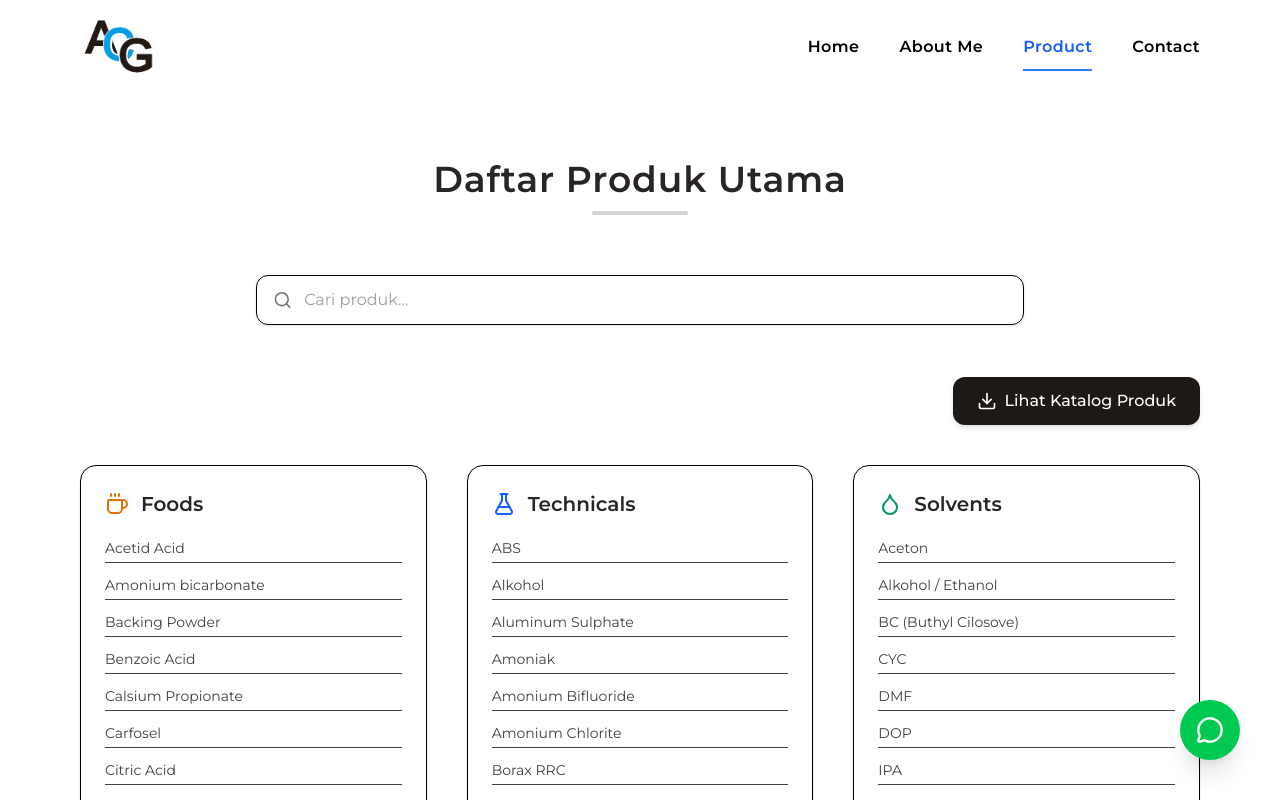
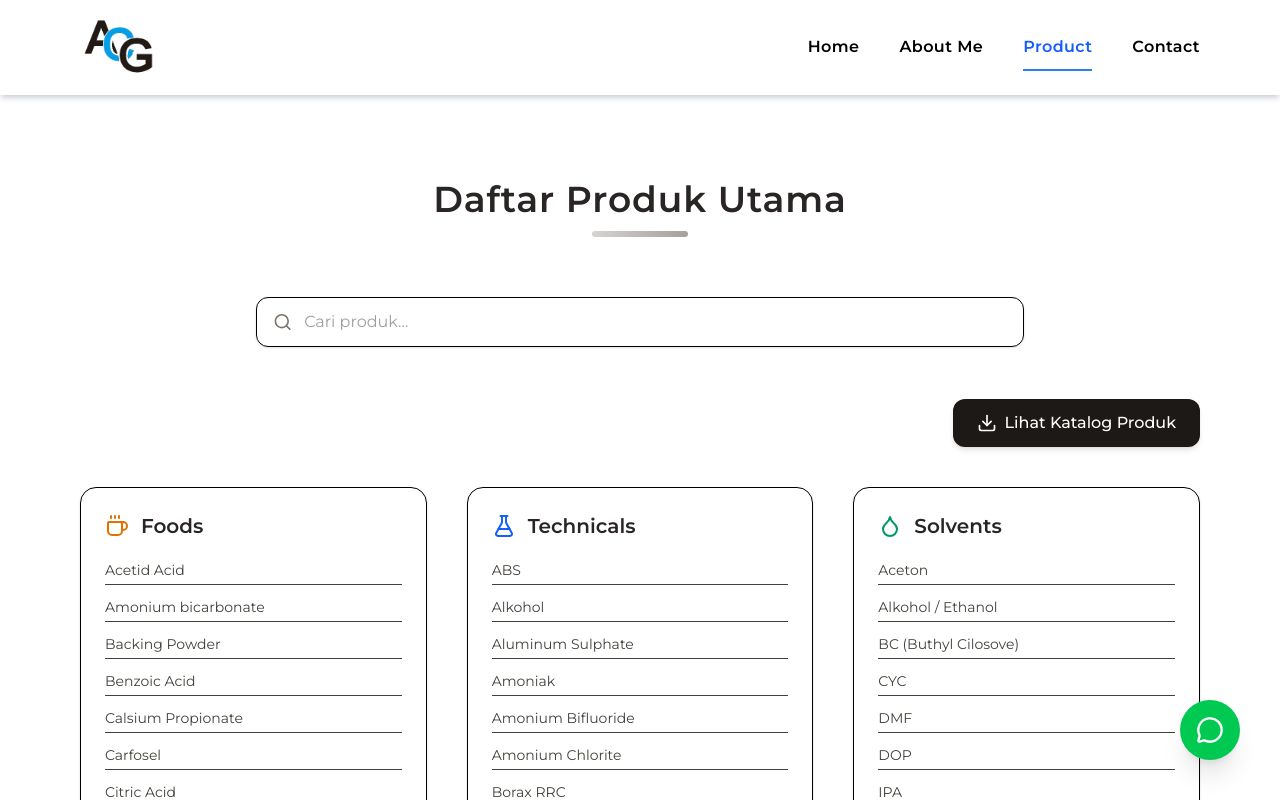
Before and after one commit to Ntisrangga142/cv-azka-gemilang-cahaya, a React (Vite) app: page /product in a window 1280 px wide. Shown: the top 800 px of the page. Built offline with nearby package versions, Linux system fonts and the light colour scheme.

Commit message:
refactor: Update styling and structure across multiple components for improved layout and design

```diff
--- a/src/components/GoogleMaps.jsx
+++ b/src/components/GoogleMaps.jsx
@@ -1,5 +1,6 @@
 export default function GoogleMaps() {
   return (
+    <>
     <div className="w-full h-125 rounded-xl overflow-hidden shadow-lg">
       <iframe
         src="https://www.google.com/maps/embed?pb=!1m18!1m12!1m3!1d3966.071459915818!2d106.51649597586857!3d-6.254315861237245!2m3!1f0!2f0!3f0!3m2!1i1024!2i768!4f13.1!3m3!1m2!1s0x2e4207002afc6847%3A0x69cc73b8428b0a4!2sCV%20AZKA%20CAHAYA%20GEMILANG!5e0!3m2!1sid!2sid!4v1763278676296!5m2!1sid!2sid"
@@ -11,5 +12,10 @@ export default function GoogleMaps() {
         referrerPolicy="no-referrer-when-downgrade"
       ></iframe>
     </div>
+
+
+
+    </>
+
   );
 }
--- a/src/components/ListProduk.jsx
+++ b/src/components/ListProduk.jsx
@@ -1,8 +1,4 @@
 import { Link } from "react-router";
-
-function openGoogleDrive() {
-  window.open(import.meta.env.VITE_GOOGLE_DRIVE_URL, "_blank");
-}
 
 function ListProduk() {
   return (
--- a/src/pages/AboutUs.jsx
+++ b/src/pages/AboutUs.jsx
@@ -3,7 +3,7 @@ import heroBackground from "/hero-background.jpg";
 
 export default function AboutUs() {
   return (
-    <div className="pt-24 px-6 lg:px-20 bg-white">
+    <div className="mt-5 pt-20 px-6 lg:px-20 bg-white">
 
       {/* Section Header */}
       <div className="flex flex-col items-center text-center mb-16">
--- a/src/pages/Contact.jsx
+++ b/src/pages/Contact.jsx
@@ -18,7 +18,7 @@ function Contact() {
           <h2 className="text-2xl lg:text-3xl font-semibold tracking-wide">
             Hubungi Kami
           </h2>
-          <hr className="w-28 h-0.5 bg-stone-300 border-0" />
+          <div className="w-24 h-1.5 bg-linear-to-r from-stone-300 to-stone-400 mt-3 rounded-full" />
         </motion.div>
 
         {/* Subtext */}
--- a/src/pages/Home.jsx
+++ b/src/pages/Home.jsx
@@ -23,7 +23,7 @@ function Home() {
         whileInView="show"
         viewport={{ once: true }}
         className="flex flex-col items-center justify-center text-center gap-5
-                   px-4 md:px-10 py-20 md:py-32"
+                   px-4 md:px-10 py-20 md:py-32 "
         style={{
           backgroundImage: `url(${heroBackground})`,
           backgroundSize: "cover",
--- a/src/pages/Product.jsx
+++ b/src/pages/Product.jsx
@@ -119,13 +119,13 @@ export default function Product() {
     list.filter((item) => item.toLowerCase().includes(search.toLowerCase()));
 
   return (
-    <div className="py-16 px-6 lg:px-20 bg-white">
+    <div className="mt-5 py-16 px-6 lg:px-20 bg-white">
       {/* Title */}
       <div className="flex flex-col items-center text-center mb-12">
         <h2 className="text-3xl lg:text-4xl font-semibold text-stone-800 tracking-wide">
           Daftar Produk Utama
         </h2>
-        <div className="w-24 h-1 bg-stone-300 rounded-full mt-3"></div>
+        <div className="w-24 h-1.5 bg-linear-to-r from-stone-300 to-stone-400 mt-3 rounded-full" />
       </div>
 
       {/* Sticky Search */}
```
